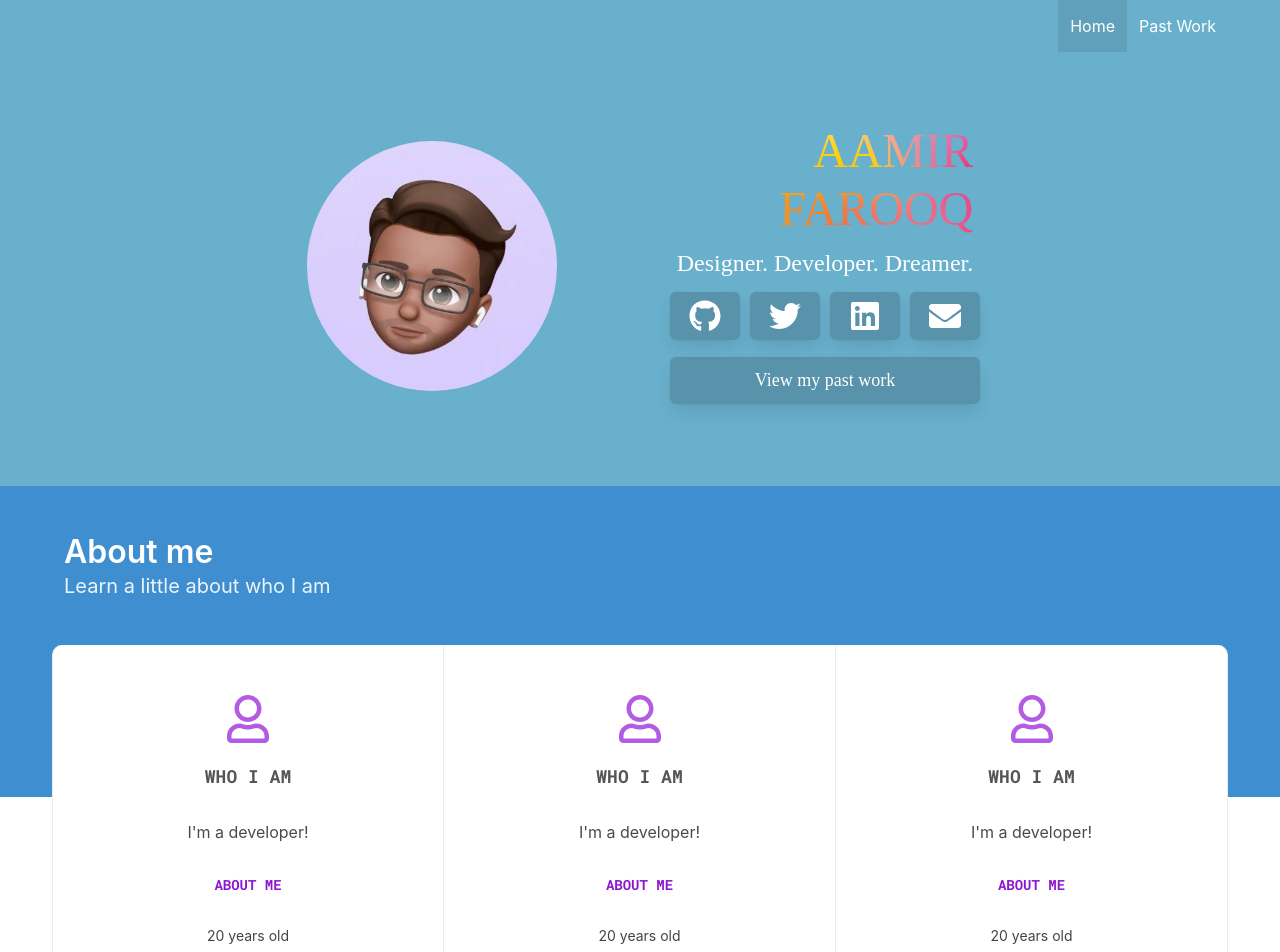
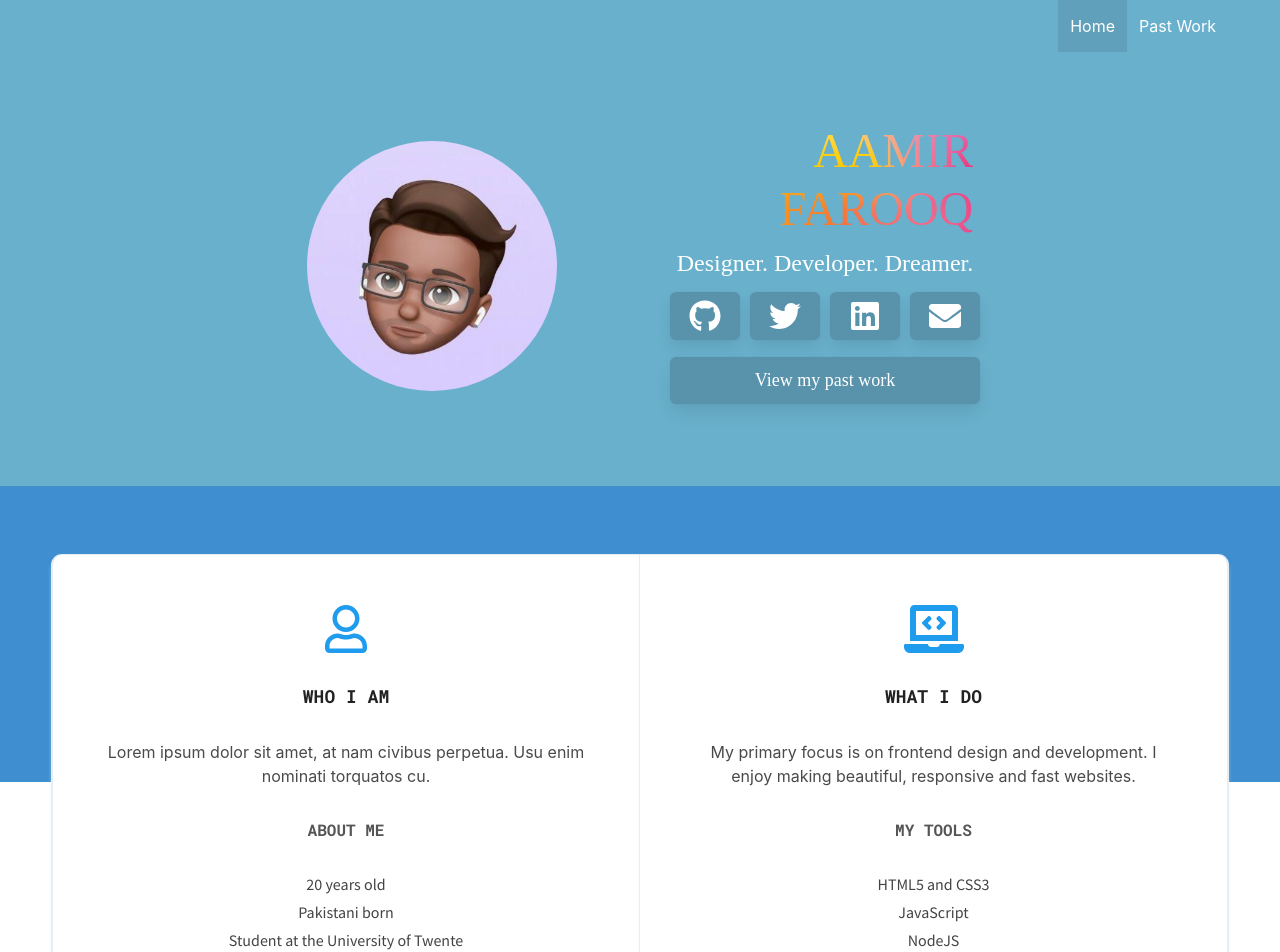
Before and after one commit to SlimShadyIAm/portfolio-vue, a Vue app: page / in a window 1280 px wide. Shown: the top 952 px of the page. Built offline with nearby package versions, Linux system fonts and the light colour scheme; a web font is replaced by a local one.

Commit message:
More work on intro page columns

```diff
--- a/src/components/AboutColumn.vue
+++ b/src/components/AboutColumn.vue
@@ -1,12 +1,14 @@
 <template>
   <div class="column">
       <div class="about-column">
-            <font-awesome-icon class="fa-3x column-icon" :icon="['far', 'user']" />
+            <font-awesome-icon class="fa-3x column-icon" :icon="[content.iconType, content.icon]" />
             <br>
             <p class="column-title">{{ content.title }}</p>
             <p class="column-subtitle">{{ content.subtitle }}</p>
-            <p class="column-feature-title">{{ content.featureTitle }}</p>
-            <p class="column-feature" v-for="feature in content.features" :key="feature">{{ feature }}</p>
+            <div class="feature-set" v-for="set in content.featureSets" :key="set.title">
+                <p class="column-feature-title">{{ set.title }}</p>
+                <p class="column-feature" v-for="feature in set.features" :key="feature">{{ feature }}</p>
+            </div>
       </div>
   </div>
 </template>
@@ -16,9 +18,12 @@ import { library } from "@fortawesome/fontawesome-svg-core";
 import {
 	faUser
 } from "@fortawesome/free-regular-svg-icons";
+import {
+	faLaptopCode
+} from "@fortawesome/free-solid-svg-icons";
 import { FontAwesomeIcon } from "@fortawesome/vue-fontawesome";
 
-library.add(faUser);
+library.add(faUser, faLaptopCode);
 
 export default {
     name: "About Column",
@@ -30,7 +35,8 @@ export default {
 </script>
 
 <style scoped>
-@import url('https://fonts.googleapis.com/css2?family=Roboto+Mono:wght@700&display=swap');
+    @import url('https://fonts.googleapis.com/css2?family=Roboto+Mono:wght@700&display=swap');
+    @import url('https://fonts.googleapis.com/css2?family=Source+Sans+Pro&display=swap');
     .about-column {
         width: 100%;
         padding: 50px;
@@ -38,6 +44,8 @@ export default {
         border-bottom: 1px solid #E6ECF8;
         border-right: 1px solid #E6ECF8;
         text-align: center;
+        box-shadow: 0 5px 5px 0 rgba(233, 240, 243, 0.5), 0 0 0 1px #E6ECF8;
+        height: 100%;
     }
 
     .column {
@@ -45,12 +53,12 @@ export default {
     }
 
     .column-icon {
-        margin-bottom: 20px;
-        color: rgb(177, 92, 226);
+        margin-bottom: 30px;
+        color: #209cee;
     }
     .column-title {
         font-size: 18px;
-        color: #555;
+        color: #222;
         font-family: 'Roboto Mono', monospace;
         text-transform: uppercase;
     }
@@ -58,17 +66,18 @@ export default {
         margin-top: 30px;
     }
     .column-feature-title {
-        font-size: 14px;
-        color: rgb(141, 23, 209);
+        font-size: 16px;
+        color: #555;
         font-family: 'Roboto Mono', monospace;
         text-transform: uppercase;
         margin-top: 30px;
         margin-bottom: 30px;
     }
     .column-feature {
-        font-size: 14px;
+        font-size: 16px;
         color: #444;
         margin: 4px 0;
+        font-family: 'Source Sans Pro', sans-serif;
     }
 
 </style>
--- a/src/components/AboutColumns.vue
+++ b/src/components/AboutColumns.vue
@@ -1,9 +1,8 @@
 <template>
-    <div class="container">
+    <div class="container container-custom">
         <div class="columns yee">
             <AboutColumn :content="whoiam" />
-            <AboutColumn :content="whoiam" />
-            <AboutColumn :content="whoiam" />
+            <AboutColumn :content="whatido" />
         </div>
     </div>
 </template>
@@ -20,9 +19,32 @@ export default {
 		return {
             whoiam: {
                 title: "Who I Am",
-                subtitle: "I'm a developer!",
-                featureTitle: "About me",
-                features: ["20 years old", "Pakistani born", "Student at the University of Twente", "2nd year year of computer science BSc", "On track to graduate fall of 2021"]
+                icon: "user",
+                iconType: "far",
+                subtitle: "Lorem ipsum dolor sit amet, at nam civibus perpetua. Usu enim nominati torquatos cu.",
+                featureSets: [
+                    {
+                        title: "About me",
+                        features: ["20 years old", "Pakistani born", "Student at the University of Twente", "2nd year Computer Science BSc", "On track to graduate fall of 2021"]
+                    },
+                    {
+                        title: "Hobbies and interests",
+                        features: ["PC building enthusiast", "Hackintoshing and jailbreaking", "Linux and FOSS", "Networking and IoT", "Privacy", "Travelling"]
+                    }
+                ]
+            },
+            whatido: {
+                title: "What I Do",
+                icon: "laptop-code",
+                iconType: "fas",
+                subtitle: "My primary focus is on frontend design and development. I enjoy making beautiful, responsive and fast websites.",
+                featureSets: [
+                    {
+                        title: "My Tools",
+                        features: ["HTML5 and CSS3", "JavaScript", "NodeJS", "Vue.js", "React", "Gridsome", "Gatsby", "Jekyll", "Java", "Python", "Linux and server administration"]
+
+                    }
+                ]
             }
         }
     }
@@ -31,7 +53,7 @@ export default {
 
 <style>
     .yee {
-        margin-top: -200px;
+        margin-top: -275px;
     }
     .yee:first-child .column:first-child .about-column {
         border-left: 1px solid #E6ECF8;
@@ -41,4 +63,14 @@ export default {
     .yee:first-child .column:last-child .about-column {
         border-radius:  0 10px 10px 0;
     }
+    @media screen and (min-width: 1408px) {
+        .container {
+            max-width: 1000px;
+        }
+    }
+    @media screen and (min-width: 1216px) {
+        .container {
+            max-width: 1000px;
+        }
+    }
 </style>
--- a/src/components/HeroIntro.vue
+++ b/src/components/HeroIntro.vue
@@ -1,14 +1,7 @@
 <template>
 	<section class="hero" :class="kind">
 		<div class="hero-body">
-			<div class="container">
-				<h1 class="title">
-					{{ title }}
-				</h1>
-				<h2 class="subtitle">
-					{{ subtitle }}
-				</h2>
-			</div>
+
 		</div>
 	</section>
 </template>
@@ -22,6 +15,6 @@ export default {
 
 <style scoped>
 	.hero {
-		padding-bottom: 150px;
+		padding-bottom: 200px;
 	}
 </style>
```
